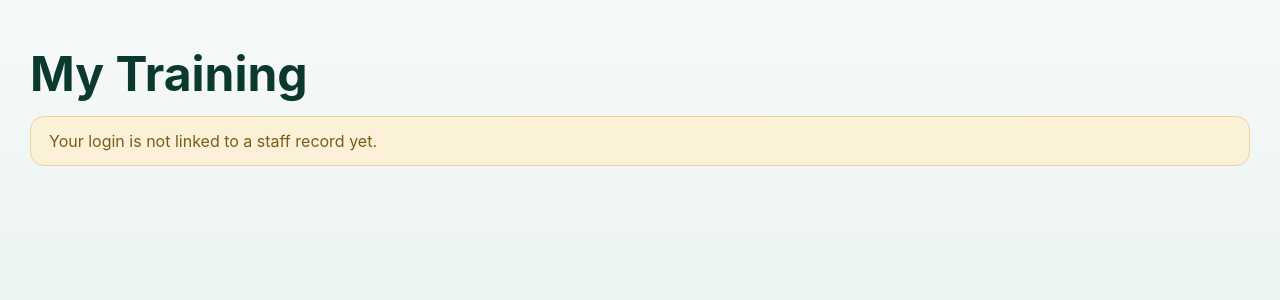
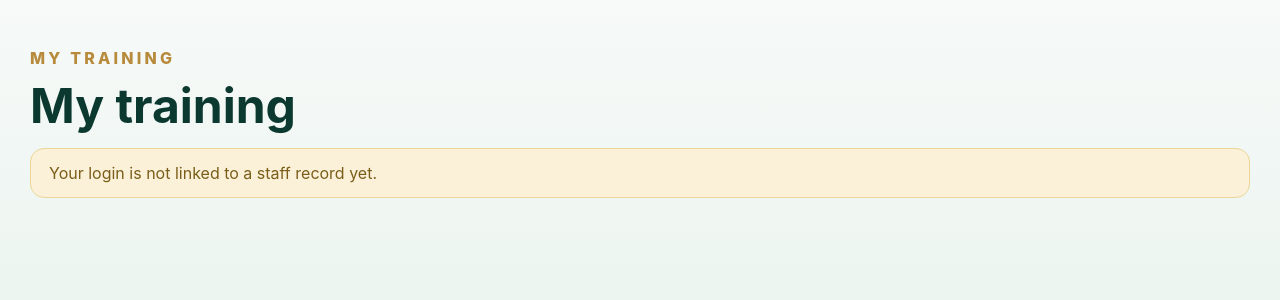
Before and after one commit to ahmedmanubariya/Training-Matrix, a Flask app: page /my-training in a window 1280 px wide. Shown: the part 86-386 px from the top of the page. Run offline with Flask 3, Linux system fonts and the light colour scheme; the visitor is signed in with stand-in values (Sample User, id 1); data comes from the database, SQL or seed files in the repository; data that the repository does not hold is empty.

Commit message:
style: redesign my training page with compliance pie and Eaststone cards

```diff
--- a/traininghub/templates/my_training.html
+++ b/traininghub/templates/my_training.html
@@ -1,22 +1,16 @@
 {% extends 'base.html' %}
 {% block content %}
 {% if not employee %}
-<h1>My Training</h1><div class="warning">Your login is not linked to a staff record yet.</div>
+<section class="hero"><div class="eyebrow">My training</div><h1>My training</h1></section><div class="warning">Your login is not linked to a staff record yet.</div>
 {% else %}
-<div class="title-row">
-  <div><h1>{{ employee.name }}</h1><p class="muted">{{ employee.job_role or 'Role not assigned' }} · {{ employee.department }}</p></div>
-  <div class="pie-row"><div class="pie" style="--pct:{{ comp.percentage }}"></div><div><strong class="big">{{ comp.percentage }}%</strong><div>{{ comp.trained }} trained · {{ comp.outstanding }} outstanding</div></div></div>
+<section class="hero"><div class="eyebrow">My training</div><h1>{{ employee.name }}</h1><p>{{ employee.job_role or 'Role not assigned' }} · {{ employee.department }}</p></section>
+{% if comp.percentage < 80 %}<div class="warning"><strong>Action required:</strong> your mandatory training compliance is below 80%. Please complete outstanding or overdue training.</div>{% endif %}
+<div class="overview-grid">
+  <div class="panel"><div class="eyebrow">Training position</div><div style="display:flex;gap:28px;align-items:center;flex-wrap:wrap"><div class="pie" style="--green-pct:{{ comp.percentage }};--yellow-pct:{{ 100-comp.percentage }}"><div class="pie-center"><div><strong>{{ comp.percentage }}%</strong><br><small>compliant</small></div></div></div><div class="legend" style="flex:1;min-width:220px"><div class="legend-row"><span><i class="dot green"></i>Read & understood</span><strong>{{ comp.trained }}</strong></div><div class="legend-row"><span><i class="dot yellow"></i>Outstanding / overdue</span><strong>{{ comp.outstanding }}</strong></div><div class="legend-row"><span>Total assigned</span><strong>{{ comp.total }}</strong></div></div></div></div>
+  <div class="panel"><div class="eyebrow">Controlled documents</div><h2>Continue training</h2><p class="lead" style="font-size:17px">Search your assigned controlled procedures, open the approved document and record Read & Understood.</p><a class="button wide-button" href="{{ url_for('experience.controlled_documents') }}">Open controlled documents</a></div>
 </div>
-{% if comp.percentage < 80 %}<div class="warning"><strong>Action required:</strong> your mandatory training is below 80%.</div>{% endif %}
-<div class="cards">
-  <div class="card"><strong>{{ comp.total }}</strong><span>Assigned</span></div>
-  <div class="card"><strong>{{ comp.trained }}</strong><span>Completed</span></div>
-  <div class="card"><strong>{{ comp.outstanding }}</strong><span>Outstanding</span></div>
-</div>
-<table><thead><tr><th>Reference</th><th>SOP / training</th><th>Revision</th><th>Status</th><th>Read</th><th>Signed</th></tr></thead><tbody>
-{% for r in rows %}
-<tr><td>{{ r.reference }}</td><td><a href="{{ url_for('main.training_detail', sop_id=r.sop_id) }}">{{ r.title }}</a></td><td>{{ r.version_revision or r.current_revision or '—' }}</td><td><span class="status {{ r.status|lower }}">{{ r.status }}</span></td><td>{{ 'Yes' if r.has_read else 'No' }}</td><td>{{ r.signed_at or '—' }}</td></tr>
-{% endfor %}
-</tbody></table>
+<div class="panel"><div class="eyebrow">Assignments</div><h2>My required training</h2><div class="table-wrap"><table><thead><tr><th>Reference</th><th>SOP / training</th><th>Revision</th><th>Status</th><th>Read</th><th>Signed</th></tr></thead><tbody>
+{% for r in rows %}<tr><td>{{ r.reference }}</td><td><a href="{{ url_for('experience.document', sop_id=r.sop_id) }}">{{ r.title }}</a></td><td>{{ r.version_revision or r.current_revision or '—' }}</td><td><span class="status {{ r.status|lower }}">{{ r.status }}</span></td><td>{{ 'Yes' if r.has_read else 'No' }}</td><td>{{ r.signed_at or '—' }}</td></tr>{% endfor %}
+</tbody></table></div></div>
 {% endif %}
 {% endblock %}
```
